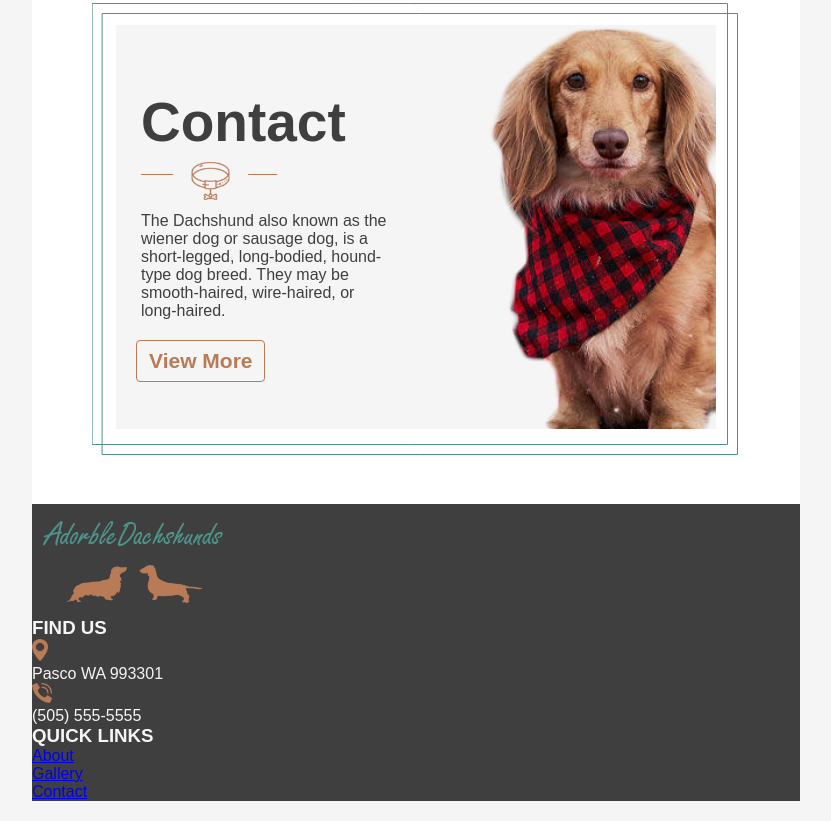
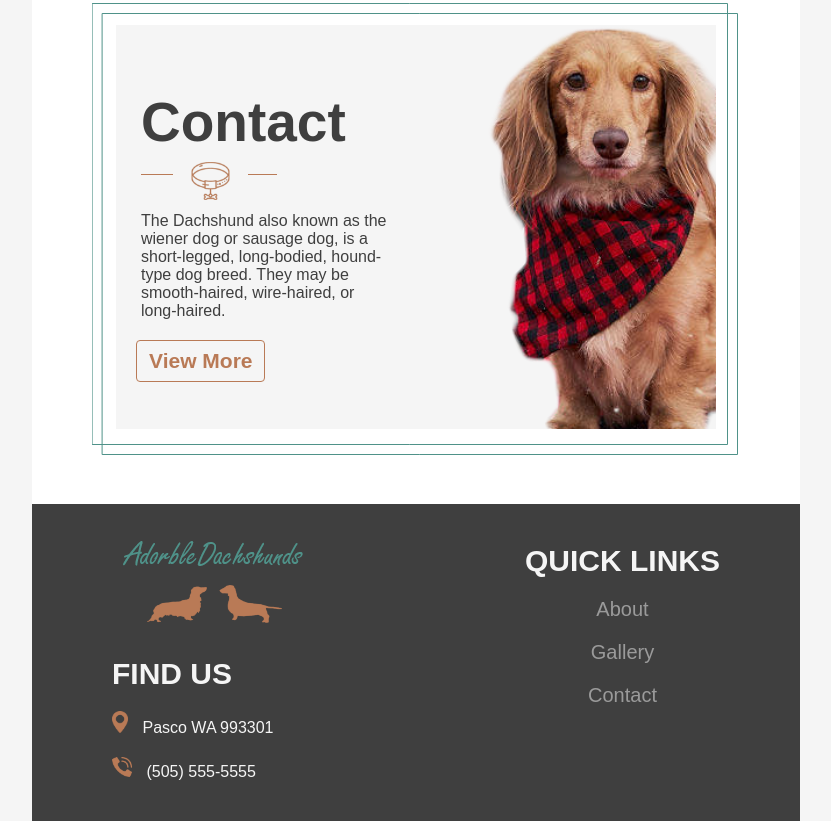
Before and after one commit to ThatGhettoNerd/MugsAdorableDachshunds, a plain HTML site: page index.html in a window 1280 px wide. Shown: the part 2667-3488 px from the top of the page, without its empty margins (224-1055 px from the left). Drawn offline with Linux system fonts and the light colour scheme.

Commit message:
finished footer, started on navigation

```diff
--- a/index.html
+++ b/index.html
@@ -119,11 +119,11 @@
         </main>
         <footer>
             <div class="row">
-                <div class="logo">
-                    <img src="images/footerlogo.png" alt="">
-                </div>
 
                 <div class="footer-contact">
+                    <div class="logo">
+                        <img src="images/footerlogo.png" alt="">
+                    </div>
                     <h3>FIND US</h3>
                     <ul>
                         <li>
--- a/style.css
+++ b/style.css
@@ -232,4 +232,45 @@ footer .row {
     margin-top: 75px;
     background: #3F3F3F;
     color: #F5F5F5;
+    padding: 20px 80px;
+    display: flex;
+    justify-content: space-between;
 }
+
+footer ul {
+    list-style-type: none;
+}
+
+footer h3  {
+    font-size: 30px;
+}
+footer h3,
+footer ul li {
+    margin: 20px 0;
+}
+
+footer p {
+    display: inline-block;
+    padding-left: 10px;
+}
+
+.footer-contact {
+    text-align: left;
+}
+
+.footer-links {
+    text-align: center;
+}
+
+.footer-links ul li a {
+    text-decoration: none;
+    color: #F5F5F5;
+    opacity: .5;
+    font-size: 20px;
+    transition: all .3s;
+}
+
+.footer-links ul li a:hover {
+    color:#4F9289;
+    opacity:1;
+}
```
